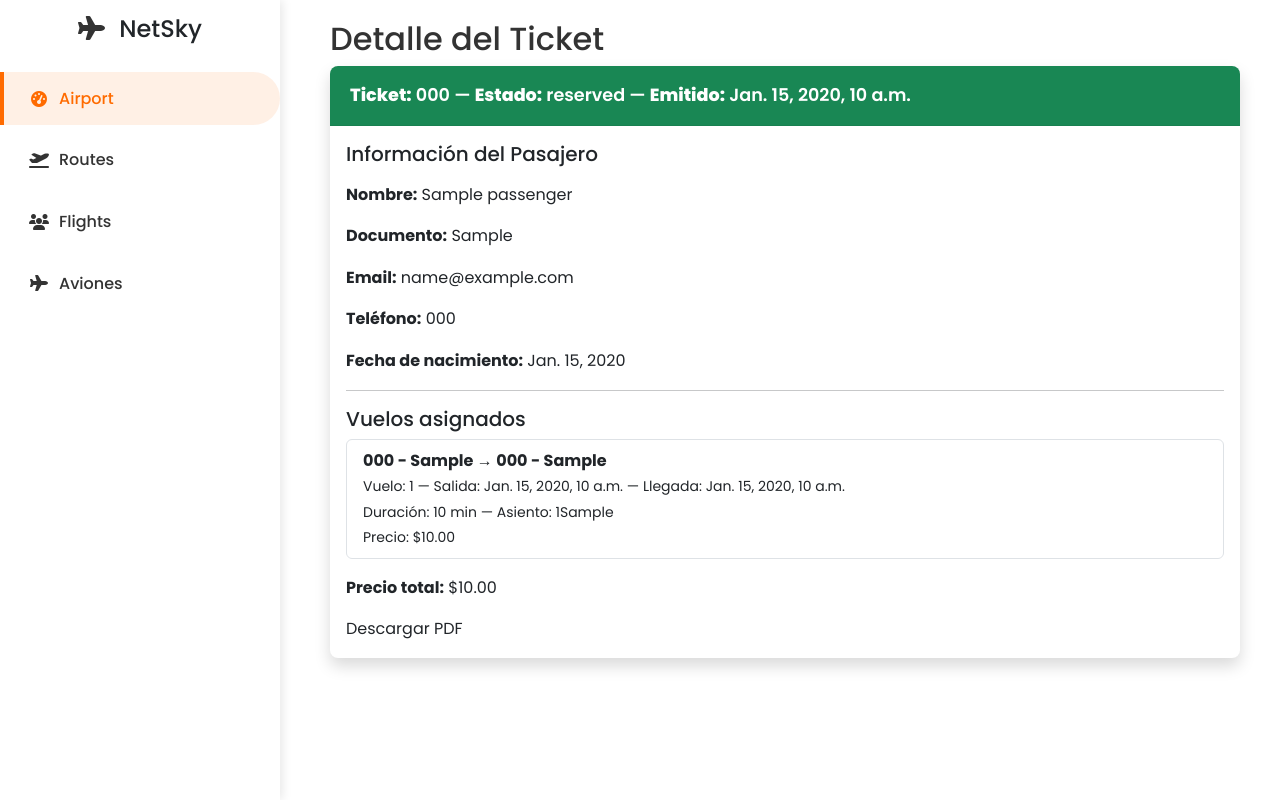
After one commit to joninet2971/Skynet, a Django app: page /reservations/ticket/1/ in a window 1280 px wide. The commit adds this page. Run offline with Django 5.2, Linux system fonts and the light colour scheme; tables that the repository leaves empty hold one stand-in row (values such as "Sample post"); some libraries are stand-ins or nearby versions.

Commit message:
se crea ticket, y se arregla falla de duration en vistas que usaban flight, ahora usan duration de route

```diff
--- a/skynet_app/reservations/services/reservations.py
+++ b/skynet_app/reservations/services/reservations.py
@@ -171,9 +171,15 @@ class FlightSegmentService:
 class TicketService:
     @staticmethod
     def create(itinerary: Itinerary, barcode: str, status: str = "issued") -> Ticket:
+        # Verificar si ya tiene ticket
+        if hasattr(itinerary, 'ticket'):
+            return itinerary.ticket  # Ya existe, devolvemos el existente
+
         if Ticket.objects.filter(barcode=barcode).exists():
             raise ValidationError("Barcode already exists.")
+
         return TicketRepository.create(itinerary, barcode, status)
+
 
     @staticmethod
     def update(ticket_id: int, data: dict) -> Ticket:
--- /dev/null
+++ b/skynet_app/reservations/templates/ticket_detail.html
@@ -0,0 +1,41 @@
+{% extends "home/base.html" %}
+{% block content %}
+
+<h2>Detalle del Ticket</h2>
+
+<div class="card mb-4 shadow">
+  <div class="card-header bg-success text-white">
+    <strong>Ticket:</strong> {{ ticket.barcode }} —
+    <strong>Estado:</strong> {{ ticket.status }} —
+    <strong>Emitido:</strong> {{ ticket.issued_at }}
+  </div>
+  <div class="card-body">
+    <h5 class="mb-3">Información del Pasajero</h5>
+    <p><strong>Nombre:</strong> {{ passenger.name }}</p>
+    <p><strong>Documento:</strong> {{ passenger.document }}</p>
+    <p><strong>Email:</strong> {{ passenger.email }}</p>
+    <p><strong>Teléfono:</strong> {{ passenger.phone }}</p>
+    <p><strong>Fecha de nacimiento:</strong> {{ passenger.birth_date }}</p>
+
+    <hr>
+    <h5>Vuelos asignados</h5>
+    <ul class="list-group">
+      {% for f in flights %}
+        <li class="list-group-item">
+          <strong>{{ f.origin }} → {{ f.destination }}</strong><br>
+          <small>Vuelo: {{ f.flight_number }} — Salida: {{ f.departure }} — Llegada: {{ f.arrival }}</small><br>
+          <small>Duración: {{ f.duration }} min — Asiento: {{ f.seat }}</small><br>
+          <small>Precio: ${{ f.price }}</small>
+        </li>
+      {% endfor %}
+    </ul>
+
+    <p class="mt-3"><strong>Precio total:</strong> ${{ total_price }}</p>
+    {# <a href="{% url 'download_ticket_pdf' ticket.id %}" class="btn btn-primary">Descargar PDF</a> #}
+
+      Descargar PDF
+    </a>
+  </div>
+</div>
+
+{% endblock %}
--- a/skynet_app/reservations/urls.py
+++ b/skynet_app/reservations/urls.py
@@ -7,7 +7,8 @@ from reservations.views import (
     GroupSummaryView,
     LoadPassengersView,
     GenerateItineraryView,
-    ChooseSeatView
+    ChooseSeatView,
+    TicketDetailView
 )
 
 urlpatterns = [
@@ -66,4 +67,11 @@ urlpatterns = [
         view=ChooseSeatView.as_view(),
         name='choose_seat_view'
     ),
+
+    path(
+        "ticket/<int:ticket_id>/",
+        TicketDetailView.as_view(),
+        name="ticket_detail"
+    ),
+
 ]
--- a/skynet_app/reservations/views.py
+++ b/skynet_app/reservations/views.py
@@ -1,10 +1,11 @@
 # Django imports
 from django.contrib import messages
-from django.views.generic import FormView, TemplateView
+from django.views.generic import FormView, TemplateView, DetailView
 from django.shortcuts import redirect, render
 from django.views import View
 from collections import namedtuple
 import uuid
+from django.shortcuts import get_object_or_404
 
 # Formularios
 from reservations.forms import PassengerForm, SearchRouteForm
@@ -12,6 +13,7 @@ from reservations.forms import PassengerForm, SearchRouteForm
 
 # Modelos
 from flight.models import Flight, Route
+from reservations.models import Ticket
 
 # Servicios
 from reservations.services.reservations import (
@@ -144,7 +146,7 @@ class ChooseItineraryView(TemplateView):
 
             summary = " → ".join([r.origin_airport.code for r in routes] + [routes.last().destination_airport.code])
 
-            duration = sum(r.duration for r in flight)
+            duration = sum(r.route.estimated_duration for r in flight)
             total_price = sum(a.base_price for a in flight)
             options.append(ItineraryOption(idx, summary, duration, total_price))
 
@@ -207,6 +209,11 @@ class ChooseSeatView(View):
                 request.POST
             )
 
+            # Crear un ticket por itinerario
+            for itinerary in itineraries:
+                barcode = str(uuid.uuid4())[:10].upper()
+                TicketService.create(itinerary, barcode)
+
             # Guardamos los IDs en sesión para mostrarlos luego
             request.session["created_itineraries"] = [i.id for i in itineraries]
 
@@ -257,6 +264,41 @@ class CreateTicketView(View):
             return redirect('view_summary', itinerary_id=itinerary_id)
 
 
+class TicketDetailView(DetailView):
+    model = Ticket
+    template_name = "ticket_detail.html"
+    context_object_name = "ticket"
+
+    def get_object(self):
+        return get_object_or_404(Ticket, id=self.kwargs["ticket_id"])
+
+    def get_context_data(self, **kwargs):
+        context = super().get_context_data(**kwargs)
+        ticket = context["ticket"]
+        itinerary = ticket.itinerary
+        segments = FlightSegmentService.list_by_itinerary(itinerary)
+
+        vuelos = []
+        for seg in segments:
+            vuelos.append({
+                "flight_number": seg.flight.id,
+                "origin": seg.flight.route.origin_airport.code +" - "+ seg.flight.route.origin_airport.city,
+                "destination": seg.flight.route.destination_airport.code +" - "+ seg.flight.route.destination_airport.city,
+                "departure": seg.flight.departure_time,
+                "arrival": seg.flight.arrival_time,
+                "duration": seg.flight.route.estimated_duration,
+                "seat": f"{seg.seat.row}{seg.seat.column}" if seg.seat else "No asignado",
+                "price": seg.price,
+            })
+
+        context["passenger"] = itinerary.passenger
+        context["reservation_code"] = itinerary.reservation_code
+        context["flights"] = vuelos
+        context["total_price"] = sum(v["price"] for v in vuelos)
+        return context
+
+
+
 # Vista que muestra el resumen completo del itinerario reservado
 
 class GroupSummaryView(TemplateView):
@@ -279,11 +321,11 @@ class GroupSummaryView(TemplateView):
                     for seg in segments:
                         flights_data.append({
                             "flight_number": seg.flight.id,
-                            "origin": seg.flight.route.origin_airport.name,
-                            "destination": seg.flight.route.destination_airport.name,
+                            "origin": seg.flight.route.origin_airport.name +" - "+ seg.flight.route.origin_airport.city,
+                            "destination": seg.flight.route.destination_airport.name +" - "+ seg.flight.route.destination_airport.city,
                             "departure_time": seg.flight.departure_time,
                             "arrival_time": seg.flight.arrival_time,
-                            "duration": seg.flight.duration,
+                            "duration": seg.flight.route.estimated_duration,
                             "seat": f"{seg.seat.row}{seg.seat.column}" if seg.seat else "No asignado",
                             "price": seg.price,
                         })
@@ -299,7 +341,7 @@ class GroupSummaryView(TemplateView):
                         },
                         "flights": flights_data,
                         "total_price": sum(f["price"] for f in flights_data),
-                        "ticket": ticket.barcode if ticket else "No emitido",
+                        "ticket": ticket,
                     })
 
             context["group_itineraries"] = itineraries
```
Also changed, not shown: skynet_app/reservations/templates/group_summary.html (+10 -1 lines).
